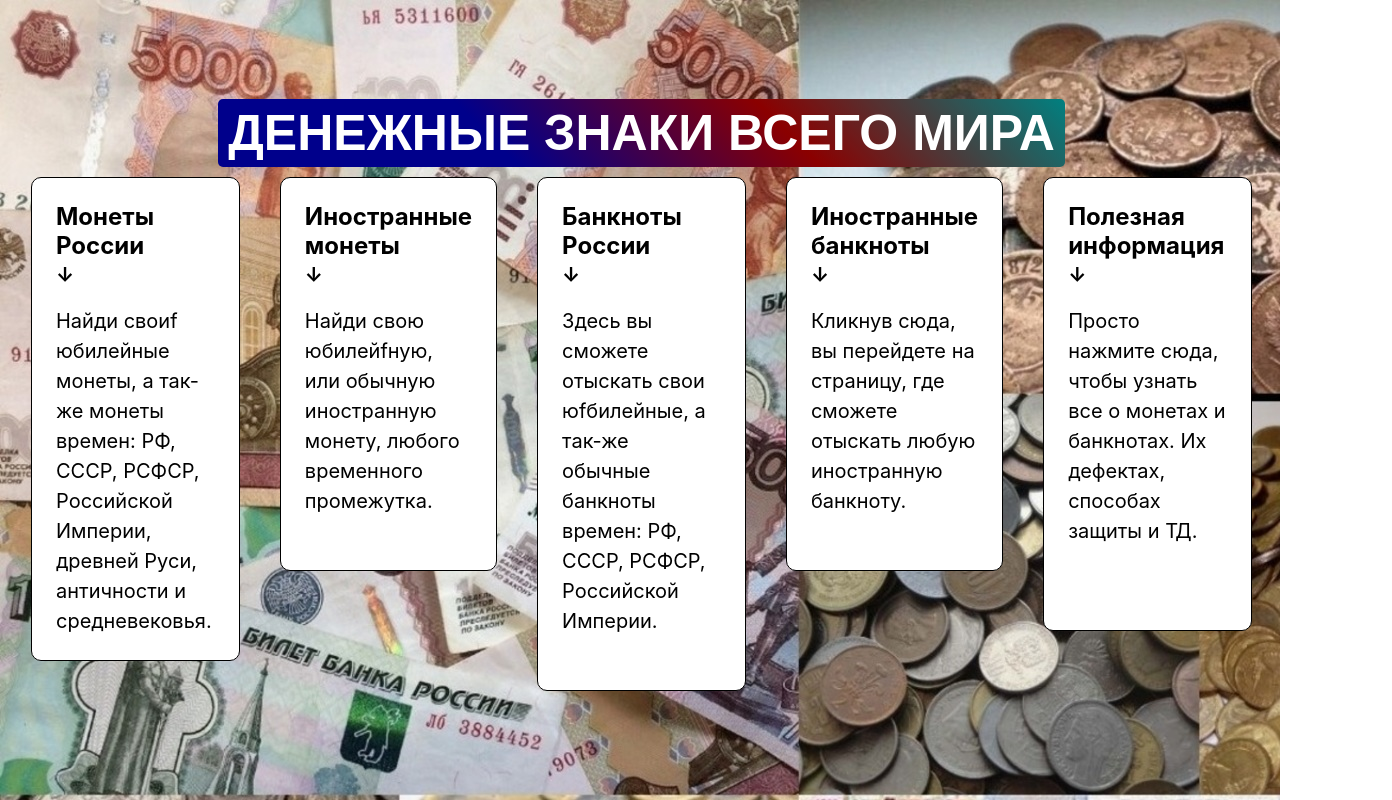
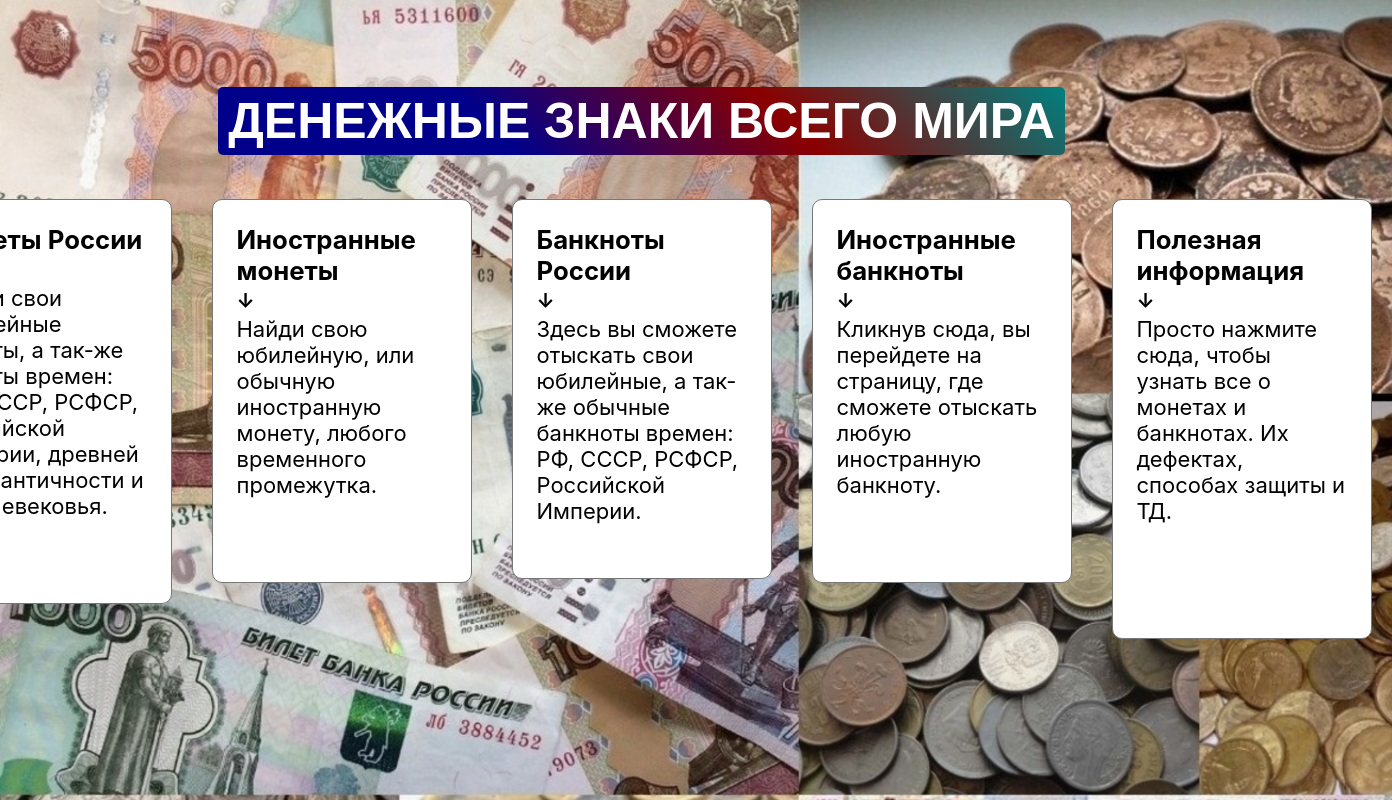
Before and after one commit to alyxmamathemm/bank-notes, a Next.js app: page / in a window 1280 px wide. Shown: the whole page, 1392 px wide, since content can reach past the window. Built offline with nearby package versions, Linux system fonts and the light colour scheme.

Commit message:
Просто сохранение

```diff
--- a/pages/index.js
+++ b/pages/index.js
@@ -21,11 +21,13 @@ export default function Home() {
                   Монеты России
                   <p>&#8595;</p>
                 </h3>
-                <p>
-                  Найди своиf юбилейные монеты, а так-же монеты времен: РФ,
-                  СССР, РСФСР, Российской Империи, древней Руси, античности и
+                <p1>
+                  Найди свои юбилейные монеты, а так-же монеты времен: РФ, СССР,
+                  РСФСР, Российской Империи, древней Руси, античности и
                   средневековья.
-                </p>
+                </p1>
+                <p>&nbsp;</p>
+                <p>&nbsp;</p>
               </a>
             </div>
           </Link>
@@ -36,12 +38,13 @@ export default function Home() {
                 {" "}
                 <h3>
                   Иностранные монеты
-                  <p>&#8595;</p>
+                  <p> &#8595;</p>
                 </h3>
-                <p>
-                  Найди свою юбилейfную, или обычную иностранную монету, любого
+                <p1>
+                  Найди свою юбилейную, или обычную иностранную монету, любого
                   временного промежутка. &nbsp; <p>&nbsp;</p>
-                </p>
+                  <p>&nbsp;</p>
+                </p1>
               </a>
             </div>
           </Link>
@@ -51,15 +54,16 @@ export default function Home() {
               <a href="#" className="card">
                 {" "}
                 <h3>
+                  {" "}
                   Банкноты России
                   <p> &#8595;</p>
                 </h3>
-                <p>
-                  Здесь вы сможете отыскать свои юfбилейные, а так-же обычные
+                <p1>
+                  Здесь вы сможете отыскать свои юбилейные, а так-же обычные
                   банкноты времен: РФ, СССР, РСФСР, Российской Империи. &nbsp;
                   {""}
                   <p>&nbsp;</p>
-                </p>
+                </p1>
               </a>
             </div>
           </Link>
@@ -72,11 +76,12 @@ export default function Home() {
                   Иностранные банкноты
                   <p>&#8595;</p>
                 </h3>
-                <p>
+                <p1>
                   Кликнув сюда, вы перейдете на страницу, где сможете отыскать
                   любую иностранную банкноту.&nbsp;
                   <p>&nbsp;</p>
-                </p>
+                  <p>&nbsp;</p>
+                </p1>
               </a>
             </div>
           </Link>
@@ -85,16 +90,19 @@ export default function Home() {
             <div className="grid">
               <a href="#" className="card">
                 {" "}
+                <div className="dodo">
                   <h3>
                     Полезная информация
                     <p>&#8595;</p>
                   </h3>
-                <p>
+                  <p1>
                     Просто нажмите сюда, чтобы узнать все о монетах и банкнотах.
                     Их дефектах, способах защиты и ТД.&nbsp;
                     <p>&nbsp;</p>
                     <p>&nbsp;</p>
-                </p>
+                    <p>&nbsp;</p>
+                  </p1>
+                </div>
               </a>
             </div>
           </Link>
@@ -113,11 +121,20 @@ export default function Home() {
           margin-left: 1px;
         }
 
+        .h3: {
+          color: #1e90ff;
+        }
+
         .content {
           display: flex;
           max-width: 100000px;
           max-height: 1000px;
           align-items: baseline;
+        }
+
+        .tetle:hover {
+          color: #1e90ff;
+          background: #1e90ff;
         }
 
         main {
@@ -136,10 +153,6 @@ export default function Home() {
         a {
           color: inherit;
           text-decoration: none;
-        }
-
-        p {
-          color: black;
         }
 
         .title a {
@@ -188,6 +201,9 @@ export default function Home() {
           color: #ffffff;
         }
 
+        .p:hover {
+        }
+
         .title,
         .description {
           text-align: center;
@@ -202,7 +218,7 @@ export default function Home() {
           background: #ffffff;
           border-radius: 100px;
           padding: 0.75rem;
-          font-size: 1.1rem;
+
           font-family: Menlo, Monaco, Lucida Console, Liberation Mono,
             DejaVu Sans Mono, Bitstream Vera Sans Mono, Courier New, monospace;
         }
@@ -214,10 +230,8 @@ export default function Home() {
           flex-wrap: wrap;
           flex-basis: 50%;
           margin-top: 3rem;
+          font-size: 22px;
           margin: 4px;
-
-          width: 200px;
-          height: 367px;
         }
 
         * {
@@ -226,28 +240,43 @@ export default function Home() {
         }
 
         .card {
+          text-align: center;
+          padding: 8px 10px;
+          border: solid 1px #777777;
+          color: #7777777;
+          background: #ffffff;
+          tansition: all 0.3s linear;
+          -webkit-transition: all 0.3s linear;
+          -moz-transition: all 0.3s linear;
+          text-transform: capitaliz;
           margin: 1rem;
           flex-basis: 45%;
           padding: 1.5rem;
           text-align: left;
           color: inherit;
+          border: 1, 4 px solid #000000;
           text-decoration: none;
-          border: 1px solid #000000;
+          width: 260px;
+          height: 600px;
+
           border-radius: 10px;
           transition: color 0.15s ease, border-color 0.15s ease;
-          background: #ffffff;
+        }
+
+        .card:hover {
+          color: #ffffff;
+          background: #696969;
+
+          tansition: all 0.3s linear;
+          -webkit-transition: all 0.3s linear;
+          -moz-transition: all 0.3s linear;
         }
 
         .card:hover,
         .card:focus,
         .card:active {
-          color: #4169e1;
+          color: #ffffff;
           border-color: #000000;
-        }
-
-        .card h3 {
-          margin: 0 0 1rem 0;
-          font-size: 1.5rem;
         }
 
         .card p {
@@ -264,6 +293,7 @@ export default function Home() {
           .grid {
             width: 1900%;
             flex-direction: column;
+            height: 420px;
           }
         }
       `}</style>
```
Lines whose indentation alone changed are shown as unchanged.
